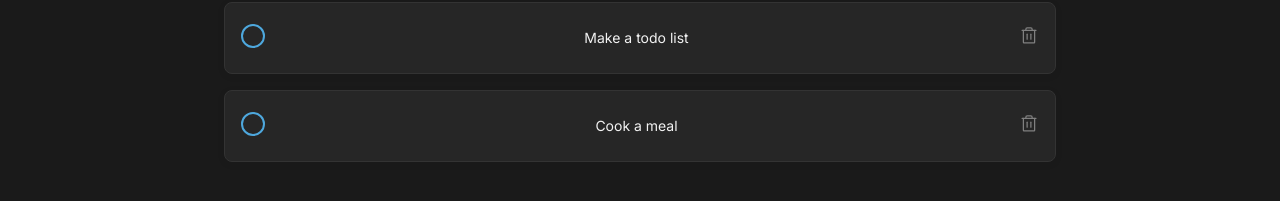
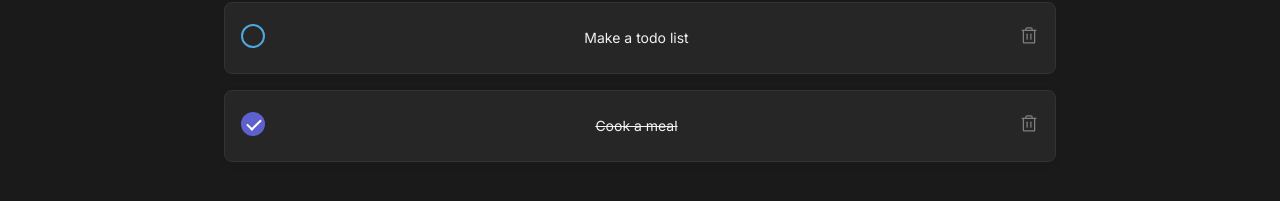
Before and after one commit to fsmaiorano/react-to-do, a React (Vite) app: page / in a window 1280 px wide. Shown: the part 419-620 px from the top of the page. Built offline with nearby package versions, Linux system fonts and the light colour scheme.

Commit message:
adjust task style

```diff
--- a/src/components/task/Task.module.css
+++ b/src/components/task/Task.module.css
@@ -25,6 +25,11 @@
   font-size: 14px;
   line-height: 140%;
   color: var(--gray-100);
+  text-decoration: none;
+}
+
+.task .isDone {
+  text-decoration: line-through;
 }
 
 .task button {
--- a/src/components/task/Task.tsx
+++ b/src/components/task/Task.tsx
@@ -4,21 +4,38 @@ import { Trash } from "phosphor-react";
 interface TaskProps {
   id: number;
   content: string;
+  isDone: boolean;
   onDeleteTask: (id: number) => void;
+  onCheckedTask: (id: number, isDone: boolean) => void;
 }
 
-export default function Task({ id, content, onDeleteTask }: TaskProps) {
+export default function Task({
+  id,
+  isDone,
+  content,
+  onDeleteTask,
+  onCheckedTask,
+}: TaskProps) {
   function handleDeleteTask(id: number) {
     onDeleteTask(id);
+  }
+
+  function handleCheckedTask(id: number, isDone: boolean) {
+    onCheckedTask(id, !isDone);
   }
 
   return (
     <article className={styles.task}>
       <div className={styles.checkboxRounded}>
-        <input type="checkbox" id={id.toString()} />
+        <input
+          type="checkbox"
+          defaultChecked={isDone}
+          id={id.toString()}
+          onChange={() => handleCheckedTask(id, isDone)}
+        />
         <label htmlFor={id.toString()}></label>
       </div>
-      <p>{content}</p>
+      <p className={isDone ? styles.isDone : ""}>{content}</p>
       <button onClick={() => handleDeleteTask(id)}>
         <Trash size={20} />
       </button>
--- a/src/components/task/TaskList.tsx
+++ b/src/components/task/TaskList.tsx
@@ -1,9 +1,8 @@
+import { useState } from "react";
 import Task from "./Task";
 
 import clipboard from "../../assets/clipboard.svg";
-
 import styles from "./TaskList.module.css";
-import { useState } from "react";
 
 export default function TaskList() {
   const [tasks, setTasks] = useState([
@@ -30,6 +29,20 @@ export default function TaskList() {
     setTasks(tasksWithoutDeletedOne);
   }
 
+  function isCheckedTask(id: number, isDone: boolean) {
+    debugger;
+    const updatedTasks = tasks.map((task) => {
+      if (task.id === id) {
+        return {
+          ...task,
+          isDone,
+        };
+      } else return task;
+    });
+
+    setTasks(updatedTasks);
+  }
+
   return (
     <section className={styles.taskList}>
       <>
@@ -38,8 +51,10 @@ export default function TaskList() {
             <Task
               key={task.id}
               id={task.id}
+              isDone={task.isDone}
               content={task.content}
               onDeleteTask={deleteTask}
+              onCheckedTask={isCheckedTask}
             />
           ))
         ) : (
```
Also changed, not shown: 1 other file (tests, documents, lock files or other folders).
